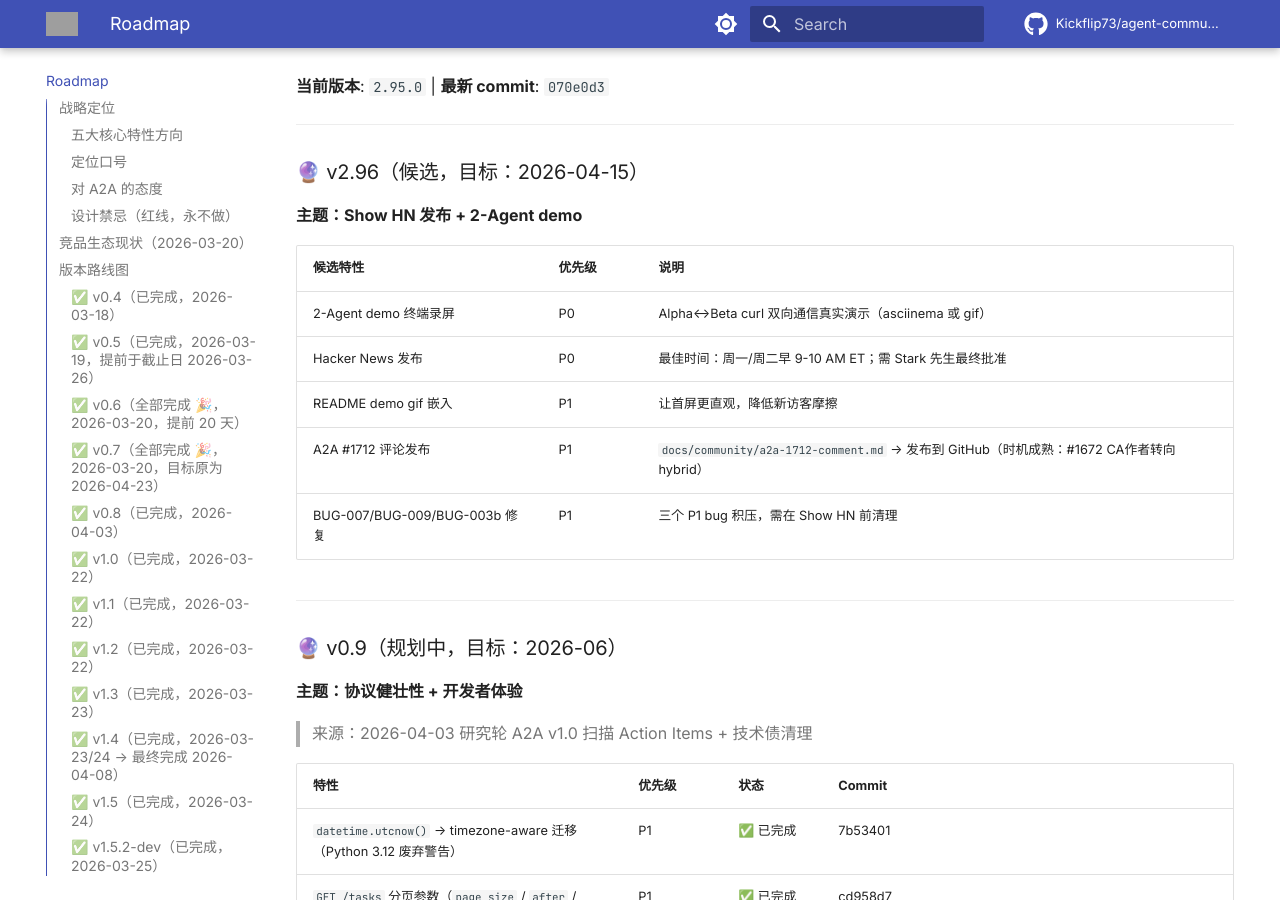
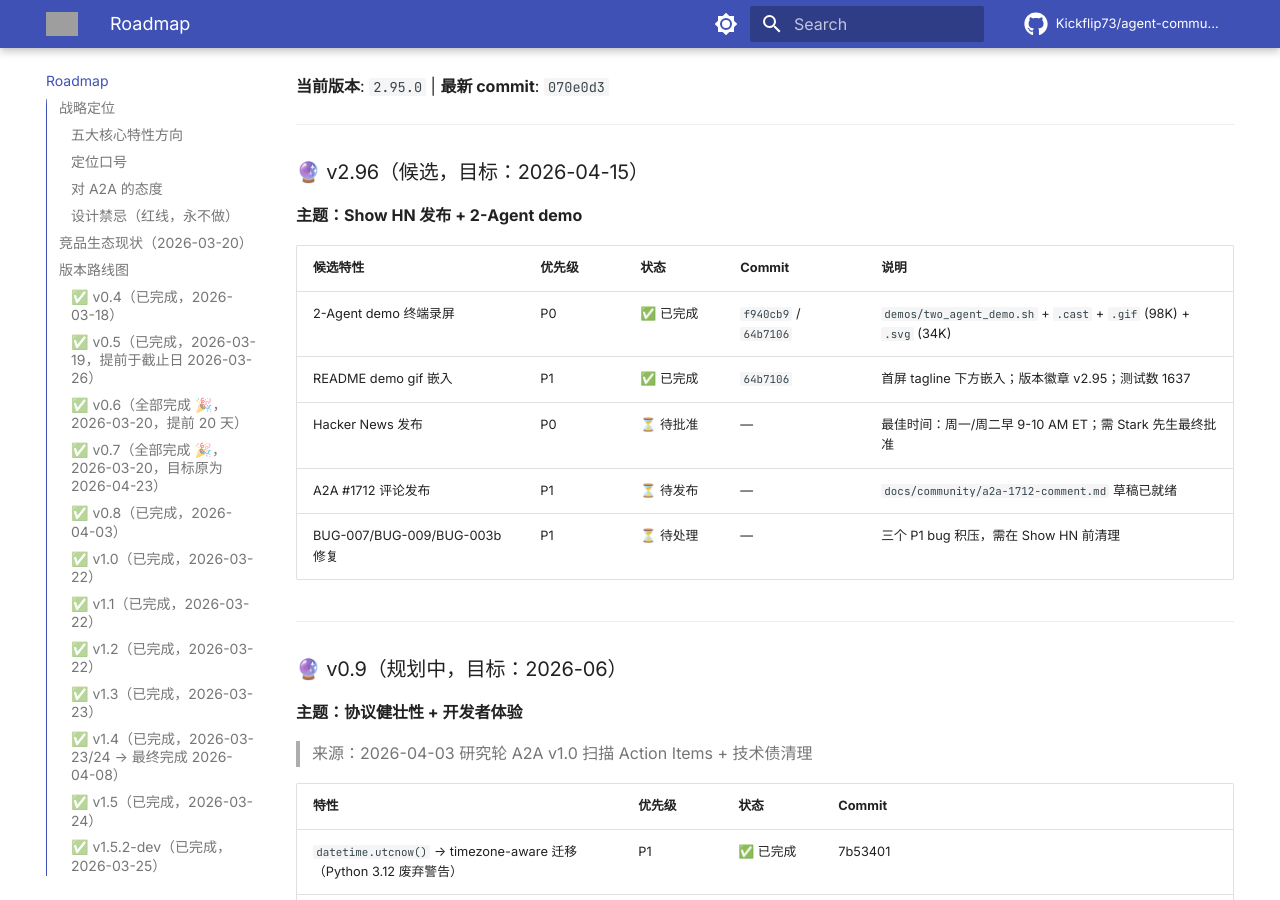
Before and after one commit to Kickflip73/agent-communication-protocol, an MkDocs documentation site: the page built from docs/ROADMAP.md, in a window 1280 px wide and 900 px high, scrolled down 24240 px. Built offline with MkDocs 1.6.1 and Material for MkDocs 9.7.7, drawn with Linux system fonts in a browser that asks for light colours; comment, search, counter and statistics services are not loaded; the version menu is left out; grey boxes are pictures that could not be loaded.

Commit message:
docs: v2.96 docs round — ROADMAP v2.96 status sync + CHANGELOG v2.93–v2.96
ROADMAP v2.96:
- 2-Agent demo 终端录屏: ✅ f940cb9/64b7106
- README demo gif 嵌入: ✅ 64b7106
- Show HN 发布: ⏳ 待批准 (Stark 先生)
- A2A #1712 评论: ⏳ 待发布
- BUG-007/009/003b: ⏳ 待处理

CHANGELOG: 补充 v2.93/v2.94/v2.95/v2.96-dev 条目

```diff
--- a/docs/ROADMAP.md
+++ b/docs/ROADMAP.md
@@ -796,13 +796,13 @@ APS:  https://github.com/aeoess/agent-passport-system  （Ed25519 身份，v0.8
 ### 🔮 v2.96（候选，目标：2026-04-15）
 **主题：Show HN 发布 + 2-Agent demo**
 
-| 候选特性 | 优先级 | 说明 |
-|---------|--------|------|
-| 2-Agent demo 终端录屏 | P0 | Alpha↔Beta curl 双向通信真实演示（asciinema 或 gif） |
-| Hacker News 发布 | P0 | 最佳时间：周一/周二早 9-10 AM ET；需 Stark 先生最终批准 |
-| README demo gif 嵌入 | P1 | 让首屏更直观，降低新访客摩擦 |
-| A2A #1712 评论发布 | P1 | `docs/community/a2a-1712-comment.md` → 发布到 GitHub（时机成熟：#1672 CA作者转向 hybrid） |
-| BUG-007/BUG-009/BUG-003b 修复 | P1 | 三个 P1 bug 积压，需在 Show HN 前清理 |
+| 候选特性 | 优先级 | 状态 | Commit | 说明 |
+|---------|--------|------|--------|------|
+| 2-Agent demo 终端录屏 | P0 | ✅ 已完成 | `f940cb9` / `64b7106` | `demos/two_agent_demo.sh` + `.cast` + `.gif` (98K) + `.svg` (34K) |
+| README demo gif 嵌入 | P1 | ✅ 已完成 | `64b7106` | 首屏 tagline 下方嵌入；版本徽章 v2.95；测试数 1637 |
+| Hacker News 发布 | P0 | ⏳ 待批准 | — | 最佳时间：周一/周二早 9-10 AM ET；需 Stark 先生最终批准 |
+| A2A #1712 评论发布 | P1 | ⏳ 待发布 | — | `docs/community/a2a-1712-comment.md` 草稿已就绪 |
+| BUG-007/BUG-009/BUG-003b 修复 | P1 | ⏳ 待处理 | — | 三个 P1 bug 积压，需在 Show HN 前清理 |
 
 ---
 
```
Also changed, not shown: CHANGELOG.md (+48 -0 lines).
